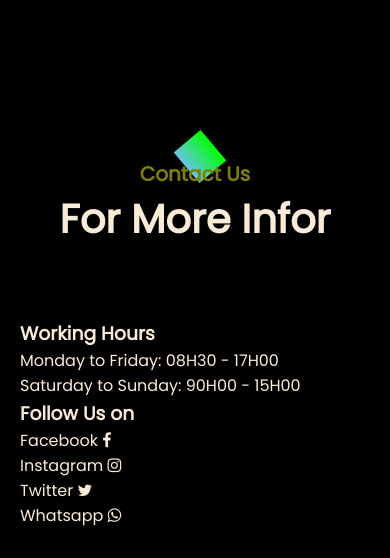
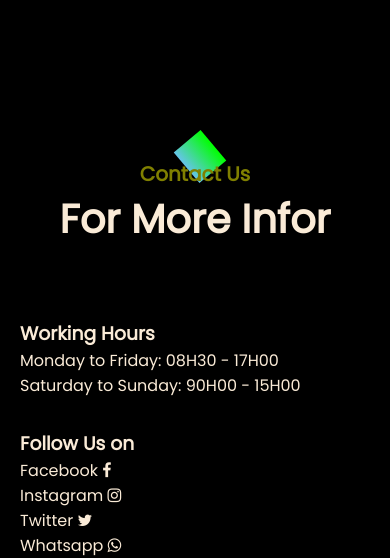
Before and after one commit to ThandoNdlovu/Food_Web_design, a PHP site: page / in a window 390 px wide. Shown: the part 3004-3562 px from the top of the page. Run offline with PHP 8.4, Linux system fonts and the light colour scheme.

Commit message:
Update style.css

```diff
--- a/Css/style.css
+++ b/Css/style.css
@@ -461,7 +461,7 @@ html{
 
     .right-infor{
       position:absolute;
-      top: 400px;
+      top: 430px;
       left: 20px;
   }
 }
@@ -484,7 +484,7 @@ html{
 
   .right-infor{
     position:absolute;
-    top: 450px;
+    top: 460px;
     left: 20px;
 }
 }
```
